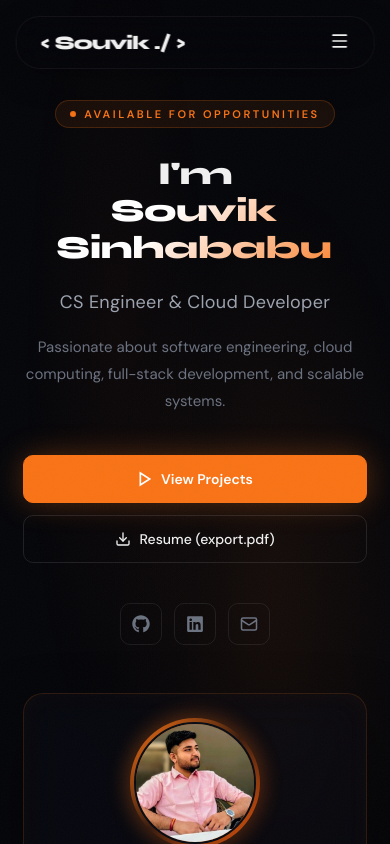
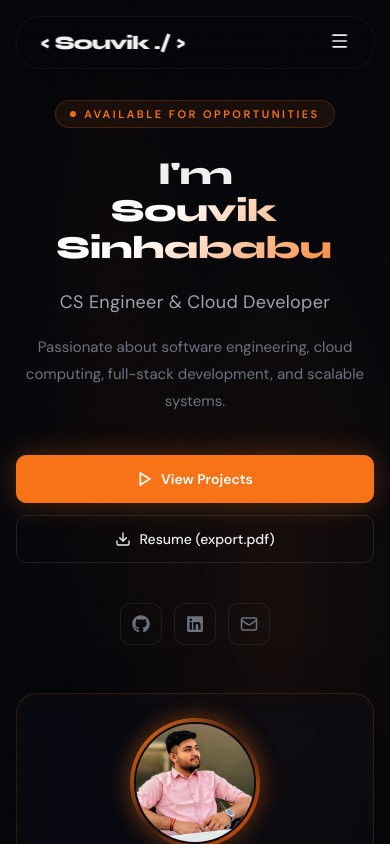
Before and after one commit to SOUVIKSB1/MyPortfolio, a React (Vite) app: page / in a window 390 px wide. Shown: the top 844 px of the page. Built offline with nearby package versions, Linux system fonts and the light colour scheme; no server answers; the HTML template or start-up script is replaced by a standard one.

Commit message:
style: establish uniform vertical and horizontal page spacing/borders across all sections

```diff
--- a/src/App.css
+++ b/src/App.css
@@ -142,7 +142,7 @@ body {
   min-height: 100vh;
   display: flex;
   align-items: center;
-  padding: 120px 6% 80px;
+  padding: 120px 8% 80px;
   overflow: hidden;
   gap: 48px;
 }
@@ -558,7 +558,7 @@ body {
 .certifications-section,
 .feedback-section,
 .contact-section {
-  padding: 140px 8%;
+  padding: 80px 8%;
   position: relative;
   overflow: hidden; /* Contain full-bleed mobile carousels and prevent horizontal page scrolling */
 }
@@ -1245,7 +1245,7 @@ body {
 
 /* ── FOOTER ── */
 .footer {
-  padding: 28px 6%;
+  padding: 28px 8%;
   border-top: 1px solid rgba(249, 115, 22, 0.08);
   display: flex;
   justify-content: space-between;
@@ -1675,9 +1675,6 @@ body {
 }
 
 /* ── ABOUT GRID & PHILOSOPHY ── */
-.about-section {
-  padding: 80px 8% !important;
-}
 
 .about-grid {
   display: grid;
@@ -2160,6 +2157,7 @@ body {
     flex-direction: column !important;
     gap: 12px !important;
     text-align: center !important;
+    padding: 24px 8% !important;
   }
   .navbar {
     top: 16px !important;
@@ -2226,6 +2224,19 @@ body {
   }
 
   /* Global section compacting */
+  .hero-section,
+  .about-section,
+  .services-section,
+  .projects-section,
+  .experience-section,
+  .certifications-section,
+  .feedback-section,
+  .contact-section,
+  .footer {
+    padding-left: 24px !important;
+    padding-right: 24px !important;
+  }
+
   .about-section,
   .services-section,
   .projects-section,
@@ -2233,7 +2244,8 @@ body {
   .certifications-section,
   .feedback-section,
   .contact-section {
-    padding: 60px 24px !important;
+    padding-top: 60px !important;
+    padding-bottom: 60px !important;
   }
 
   .section-title {
@@ -2428,6 +2440,19 @@ body {
 
 /* ── ULTRA-MOBILE OVERRIDES (480px) ── */
 @media (max-width: 480px) {
+  .hero-section,
+  .about-section,
+  .services-section,
+  .projects-section,
+  .experience-section,
+  .certifications-section,
+  .feedback-section,
+  .contact-section,
+  .footer {
+    padding-left: 16px !important;
+    padding-right: 16px !important;
+  }
+
   .about-section,
   .services-section,
   .projects-section,
@@ -2435,7 +2460,8 @@ body {
   .certifications-section,
   .feedback-section,
   .contact-section {
-    padding: 48px 16px !important;
+    padding-top: 48px !important;
+    padding-bottom: 48px !important;
   }
 
   /* Adjust card wrapper relative to viewport width to prevent horizontal wiggles on 320px screens */
```
